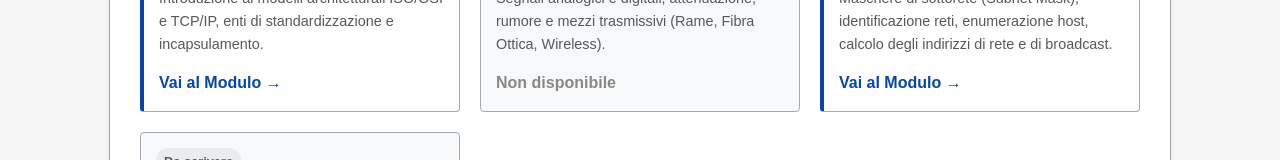
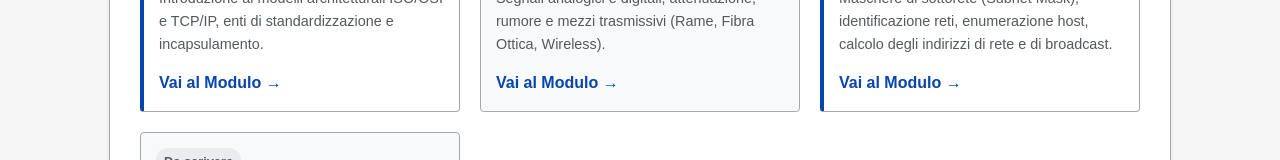
Before and after one commit to salvatorecapolupo/sistemi_e_reti, a plain HTML site: page index.html in a window 1280 px wide. Shown: the part 591-751 px from the top of the page. Drawn offline with Linux system fonts and the light colour scheme.

Commit message:
Update index.html

```diff
--- a/index.html
+++ b/index.html
@@ -189,7 +189,7 @@
             <span class="badge pending">Da scrivere</span>
             <h3>Modulo 2: Livello Fisico</h3>
             <p class="module-desc">Segnali analogici e digitali, attenuazione, rumore e mezzi trasmissivi (Rame, Fibra Ottica, Wireless).</p>
-            <span class="module-link" style="color: #888; cursor: not-allowed;">Non disponibile</span>
+            <a href="modulo_2.html" class="module-link">Vai al Modulo →</a>
         </div>
 
         <div class="module-card active">
```
